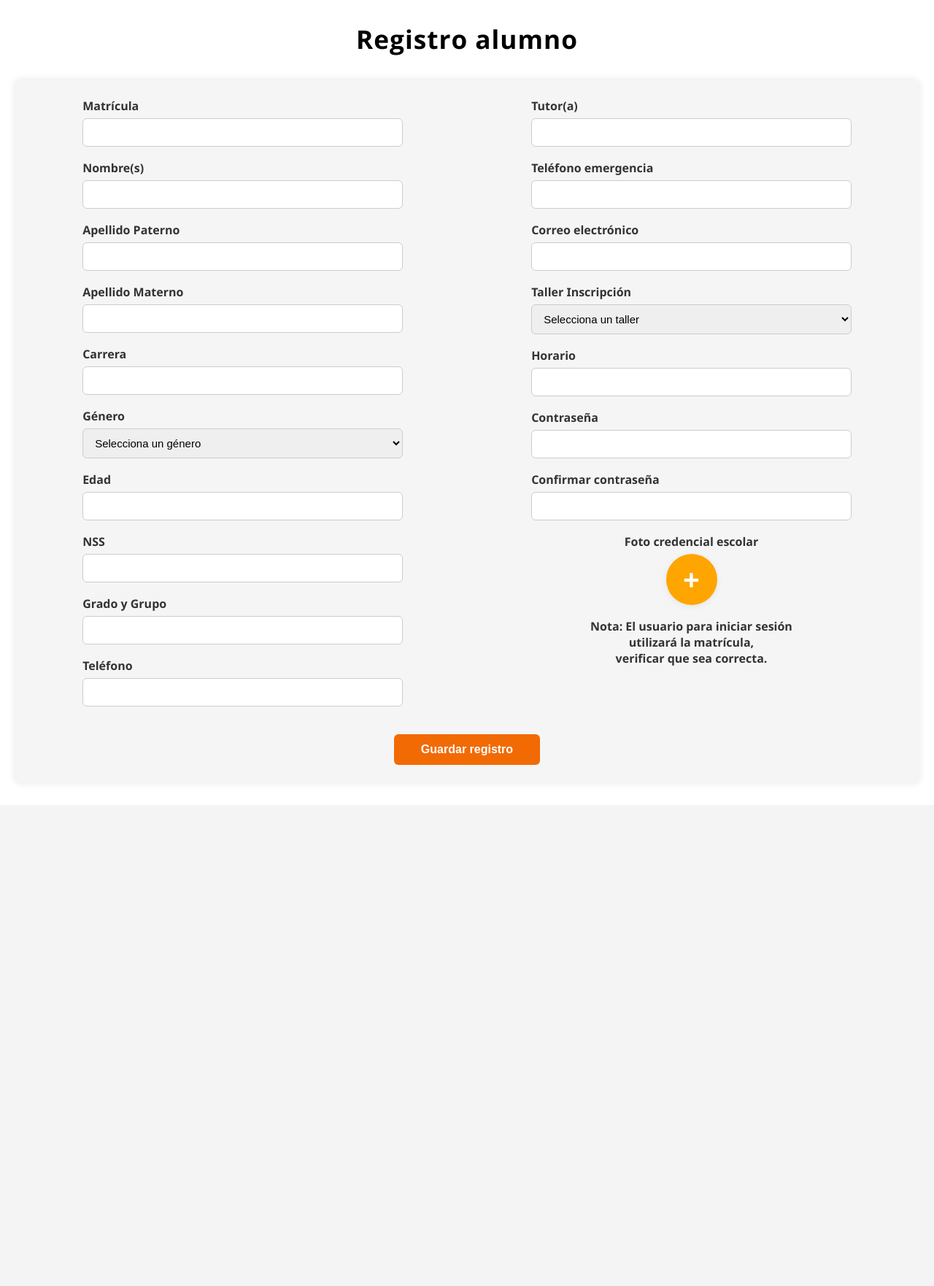
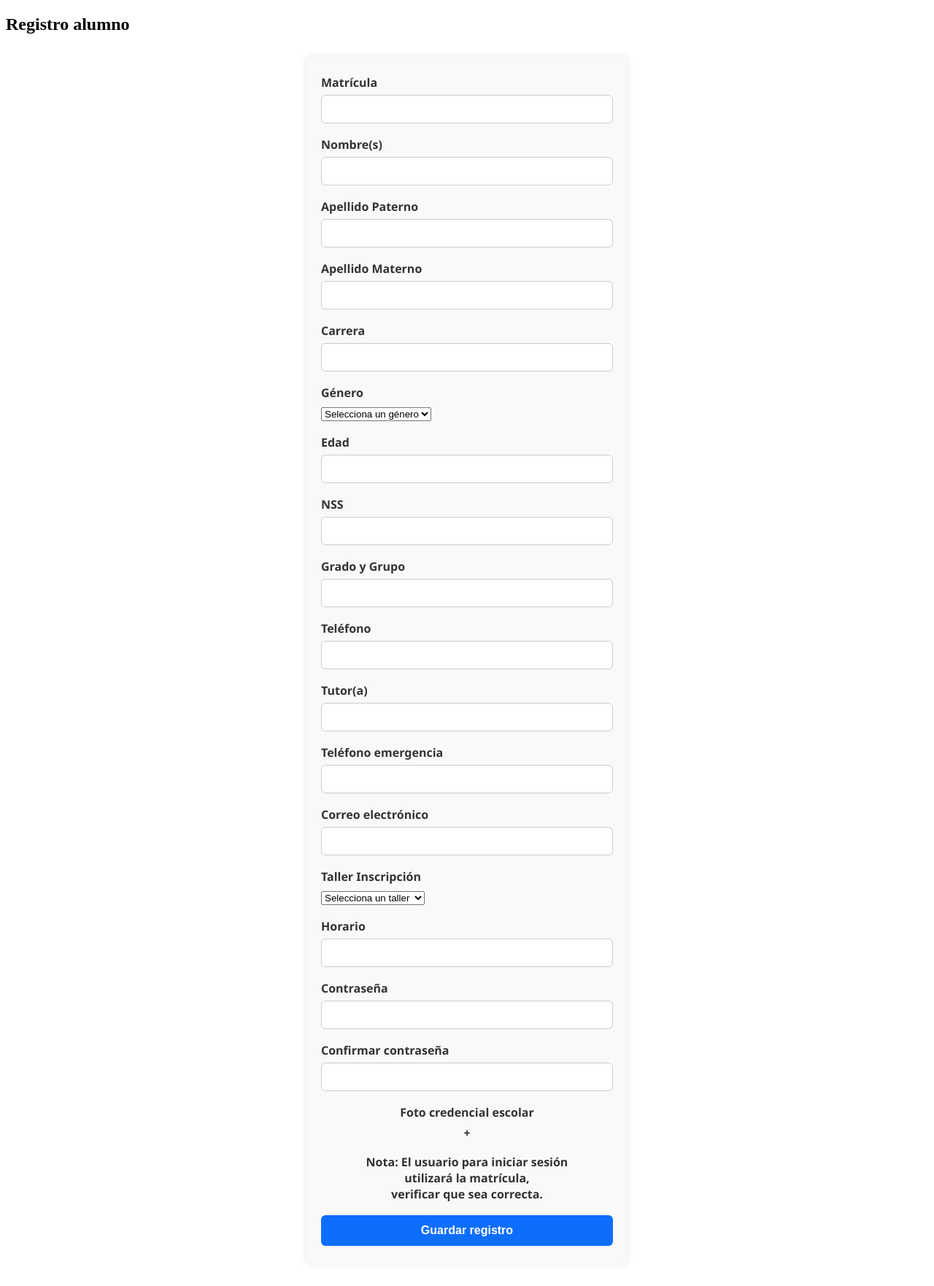
Before and after one commit to DraxTokilled/gestot-talleres-utt, a Flask app: page /registro in a window 1280 px wide. Shown: the whole page at 73% size. Before the commit the page ends 1048 px from the top, so only its background shows below. Run offline with Flask 3, Linux system fonts and the light colour scheme; some libraries are stand-ins or nearby versions.

Commit message:
Copiar cambios de estilo.css desde master a main

```diff
--- a/static/css/estilo.css
+++ b/static/css/estilo.css
@@ -1,22 +1,27 @@
+.linea-negra {
+  border: none;
+  border-top: 4px solid black;
+  margin: 20px 0;
+}
+
+img.static-banner {
+    height: 300px;
+    width: 100%;
+    object-fit: cover;
+    border-radius: 8px;
+    box-shadow: 0 0 10px rgba(0,0,0,0.15);
+}
+
 .carousel-inner img {
-    height: 300px;
-    object-fit: cover;
-}
-.titulo-formulario {
-  font-family: 'Open Sans', 'Montserrat';
-  text-align: center;
-  margin-bottom: 32px;
-  color: #000000;
-  font-size: 2.2rem;
-  font-weight: 700;
-  letter-spacing: 1px;
+    width: 1300px;
+    height: 500px; /* ajusta altura a tu gusto */
+    object-fit: cover; /* mantiene proporción recortando si es necesario */
 }
 form {
-  font-family: 'Open Sans', 'Montserrat';
-  max-width: 1200px;
+  max-width: 400px;
   margin: 30px auto;
   padding: 25px 20px;
-  background: #F5F5F5;
+  background: #f9f9f9;
   border-radius: 8px;
   box-shadow: 0 0 10px rgba(0,0,0,0.1);
   font-family: 'Segoe UI', Tahoma, Geneva, Verdana, sans-serif;
@@ -27,19 +32,14 @@ form .mb-3 {
 }
 
 form label {
-  width: 75%;
-  margin: 0 auto 6px auto;
   display: block;
   margin-bottom: 6px;
   font-weight: 600;
   color: #333;
 }
 
-form input,
-form select {
-  width: 75%;
-  margin: 0 auto 18px auto;
-  display: block;
+form input {
+  width: 100%;
   padding: 10px 12px;
   border: 1.8px solid #ccc;
   border-radius: 6px;
@@ -55,8 +55,7 @@ form input:focus {
 }
 
 form button.btn {
-  font: 'Montserrat';
-  background-color: #f26a03;
+  background-color: #0d6efd;
   color: white;
   padding: 12px;
   font-size: 16px;
@@ -69,61 +68,50 @@ form button.btn {
 }
 
 form button.btn:hover {
-  background-color: #069E22;
+  background-color: #0b5ed7;
 }
 
-.form-columns {
-  display: flex;
-  gap: 30px; /* Espacio entre columnas */
-  justify-content: center;
-  flex-wrap: wrap;
-  margin-bottom: 20px;
+.footer-personalizado {
+  background-color: #19a335; /* color success de Bootstrap */
+  color: white;
+  padding: 40px 0;
+  font-family: 'Segoe UI', Tahoma, Geneva, Verdana, sans-serif;
+  box-shadow: 0 -3px 10px rgba(0, 0, 0, 0.1);
 }
 
-.column {
-  flex: 1;
-  min-width: 300px;
+.container-footer {
+  max-width: 960px;
+  margin: 0 auto;
 }
 
-.mb-3 {
-  margin-bottom: 36px;
+.footer-personalizado p {
+  margin: 5px 0;
+  font-size: 15px;
 }
 
-/* Centrar el botón */
-.button-container {
-  text-align: center;
-  margin-top: 20px;
+.footer-personalizado strong {
+  font-weight: 600;
+  font-size: 16px;
 }
 
-.button-container .btn {
-  width: 200px;
+.icono-footer {
+  margin: 0 6px;
+  filter: brightness(0) invert(1); /* convierte el ícono en blanco si es oscuro */
+  transition: transform 0.3s ease;
 }
 
-/* Estilo para el botón de foto */
-.foto-btn {
-  display: inline-flex;
-  align-items: center;
-  justify-content: center;
-  width: 70px;
-  height: 70px;
-  border-radius: 50%;
-  background: #ffa500;
-  border: none;
-  cursor: pointer;
-  transition: background 0.2s, border-color 0.2s;
-  margin: 0 auto;
-  font-size: 2.5rem;
-  box-shadow: 0 2px 8px rgba(0,0,0,0.07);
+.icono-footer:hover {
+  transform: scale(1.15);
 }
 
-.foto-btn:hover {
-  background: #ff9800;
+.texto-copy {
+  font-size: 14px;
+  opacity: 0.9;
 }
-
-.plus-icon {
-  color: #fff;
-  font-size: 2.5rem;
-  font-weight: bold;
-  line-height: 1;
-  user-select: none;
+.footer-fijo {
+  position: fixed;
+  bottom: 0;
+  left: 0;
+  width: 100%;
+  z-index: 100;
 }
```
